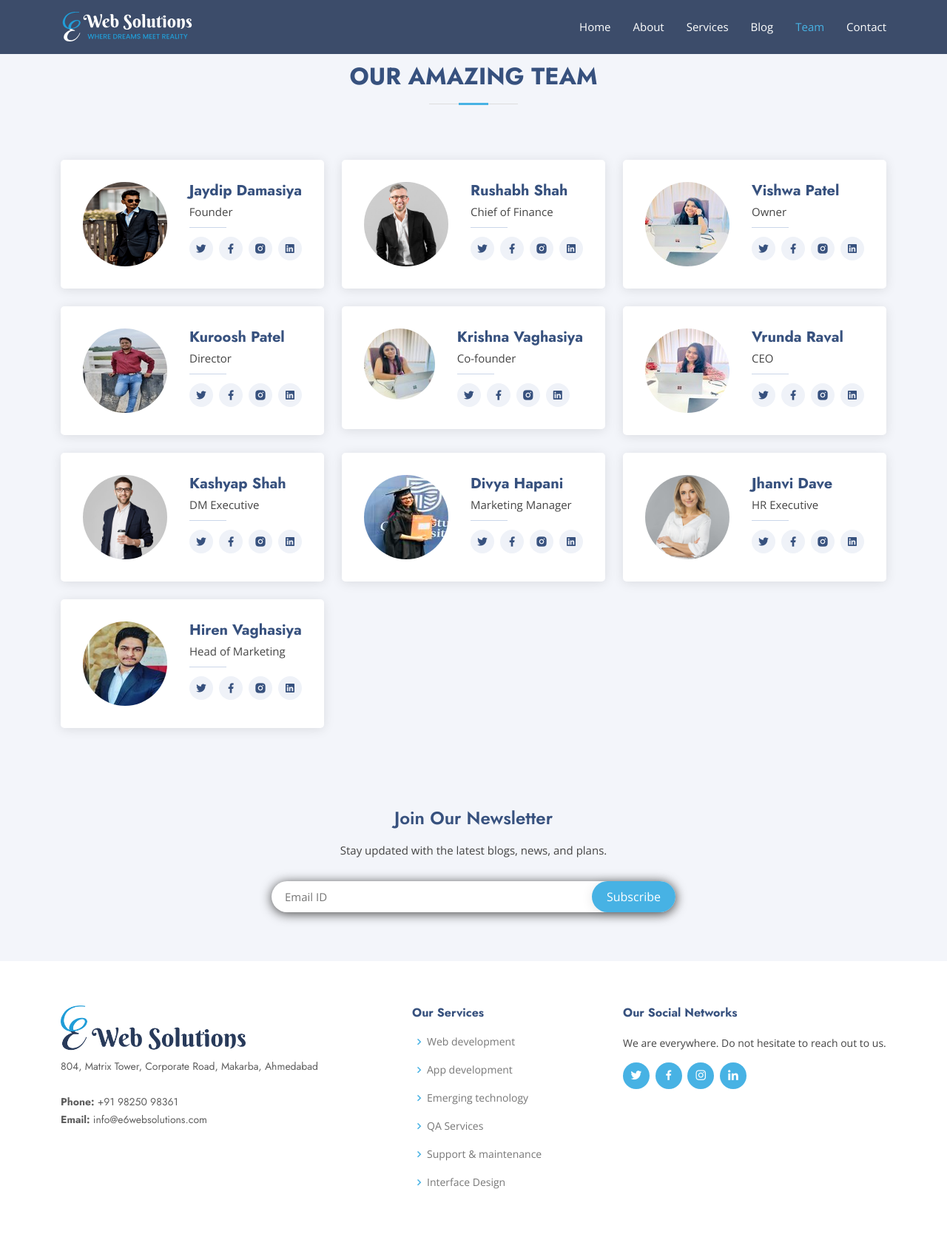
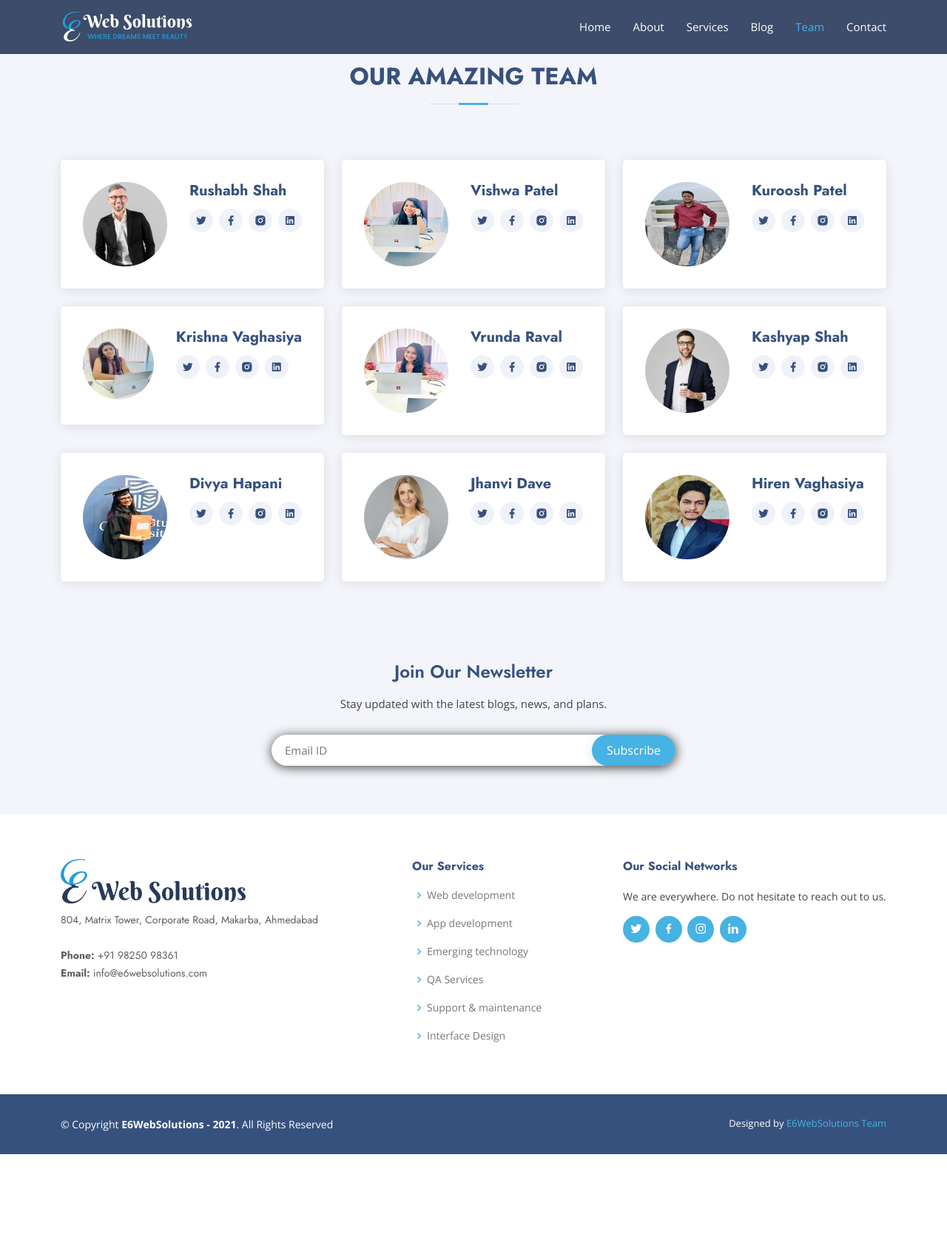
Before and after one commit to kurooshptl/E6WebSolutions, a Laravel app: page /team in a window 1280 px wide. Shown: the top 1676 px of the page at 74% size. After the commit the page ends 1560 px from the top, so only its background shows below. Run offline with Laravel 8, Linux system fonts and the light colour scheme; style sheets or scripts are compiled from the project's sources.

Commit message:
Change the text

```diff
--- a/resources/views/team.blade.php
+++ b/resources/views/team.blade.php
@@ -7,28 +7,13 @@
                 <h2>OUR AMAZING TEAM</h2>
             </div>
             <div class="row">
-                <div class="col-lg-4 mt-4">
-                    <div class="member d-flex align-items-start" data-aos="zoom-in" data-aos-delay="100">
-                        <div class="pic"><img src="{{asset('img/team/Jaydip.png')}}" class="img-fluid" alt=""></div>
-                        <div class="member-info">
-                            <h4>Jaydip Damasiya</h4>
-                            <span>Founder</span>
 
-                            <div class="social">
-                                <a href="https://twitter.com/jay54218"><i class="ri-twitter-fill"></i></a>
-                                <a href=""><i class="ri-facebook-fill"></i></a>
-                                <a href="https://www.instagram.com/jd_patel.25/"><i class="ri-instagram-fill"></i></a>
-                                <a href=""> <i class="ri-linkedin-box-fill"></i> </a>
-                            </div>
-                        </div>
-                    </div>
-                </div>
                 <div class="col-lg-4 mt-4">
                     <div class="member d-flex align-items-start" data-aos="zoom-in" data-aos-delay="400">
                         <div class="pic"><img src="{{asset('img/team/team-1.jpg')}}" class="img-fluid" alt=""></div>
                         <div class="member-info">
                             <h4>Rushabh Shah</h4>
-                            <span>Chief of Finance</span>
+
 
                             <div class="social">
                                 <a href=""><i class="ri-twitter-fill"></i></a>
@@ -45,7 +30,7 @@
                         <div class="pic"><img src="{{asset('img/team/vishwa-team.jpg')}}" class="img-fluid" alt=""></div>
                         <div class="member-info">
                             <h4>Vishwa Patel</h4>
-                            <span>Owner</span>
+
 
                             <div class="social">
                                 <a href=""><i class="ri-twitter-fill"></i></a>
@@ -62,7 +47,7 @@
                         <div class="pic"><img src="{{asset('img/team/kuroosh-team.jpg')}}" class="img-fluid" alt=""></div>
                         <div class="member-info">
                             <h4>Kuroosh Patel</h4>
-                            <span>Director</span>
+
 
                             <div class="social">
                                 <a href="https://twitter.com/Kuroosh2"><i class="ri-twitter-fill"></i></a>
@@ -79,7 +64,7 @@
                         <div class="pic"><img src="{{asset('img/team/krishna-team.jpg')}}" class="img-fluid" alt=""></div>
                         <div class="member-info">
                             <h4>Krishna Vaghasiya</h4>
-                            <span>Co-founder</span>
+
 
                             <div class="social">
                                 <a href=""><i class="ri-twitter-fill"></i></a>
@@ -97,7 +82,7 @@
                         <div class="pic"><img src="{{asset('img/team/vrunda-team.jpg')}}" class="img-fluid" alt=""></div>
                         <div class="member-info">
                             <h4>Vrunda Raval</h4>
-                            <span>CEO</span>
+
 
                             <div class="social">
                                 <a href=""><i class="ri-twitter-fill"></i></a>
@@ -116,7 +101,7 @@
                         <div class="pic"><img src="{{asset('img/team/team-3.jpg')}}" class="img-fluid" alt=""></div>
                         <div class="member-info">
                             <h4>Kashyap Shah</h4>
-                            <span>DM Executive</span>
+
 
                             <div class="social">
                                 <a href=""><i class="ri-twitter-fill"></i></a>
@@ -133,7 +118,7 @@
                         <div class="pic"><img src="{{asset('img/team/divya-team.jpg')}}" class="img-fluid" alt=""></div>
                         <div class="member-info">
                             <h4>Divya Hapani</h4>
-                            <span>Marketing Manager</span>
+
 
                             <div class="social">
                                 <a href=""><i class="ri-twitter-fill"></i></a>
@@ -149,7 +134,7 @@
                         <div class="pic"><img src="{{asset('img/team/team-4.jpg')}}" class="img-fluid" alt=""></div>
                         <div class="member-info">
                             <h4>Jhanvi Dave</h4>
-                            <span>HR Executive</span>
+
 
                             <div class="social">
                                 <a href=""><i class="ri-twitter-fill"></i></a>
@@ -165,7 +150,7 @@
                         <div class="pic"><img src="{{asset('img/team/Hiren-team.jpg')}}" class="img-fluid" alt=""></div>
                         <div class="member-info">
                             <h4>Hiren Vaghasiya</h4>
-                            <span>Head of Marketing</span>
+
 
                             <div class="social">
                                 <a href=""><i class="ri-twitter-fill"></i></a>
```
